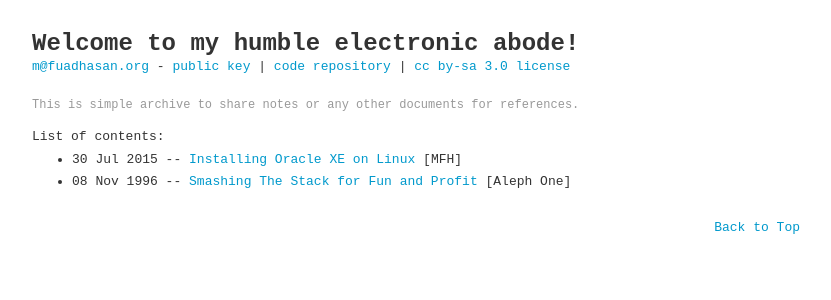
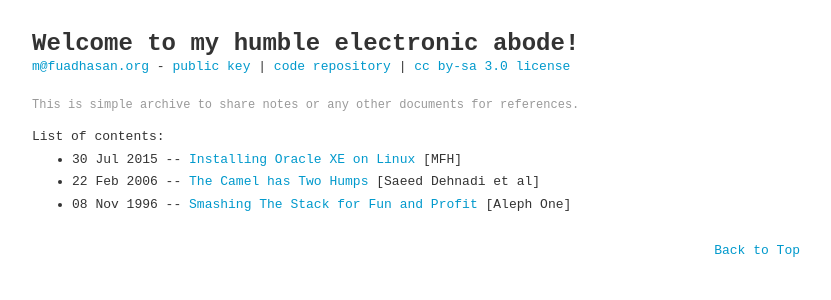
Before and after one commit to mfh/mfh.github.io, a Jekyll site: the page built from index.md, in a window 1280 px wide. Shown: the top 300 px of the page, without its empty margins (224-1055 px from the left). Built offline with Jekyll 4.4.1, drawn with Linux system fonts in a browser that asks for light colours.

Commit message:
update contents

```diff
--- a/_includes/_contents-index.html
+++ b/_includes/_contents-index.html
@@ -1,5 +1,6 @@
 List of contents:
 <ul>
     <li>30 Jul 2015 -- <a href="/contents/20150730-Installing_Oracle_XE_on_Linux-MFH.txt">Installing Oracle XE on Linux</a> [MFH]</li>
+    <li>22 Feb 2006 -- <a href="/contents/20060222-The_Camel_has_Two_Humps-Saeed_Dehnadi_et_al.pdf">The Camel has Two Humps</a> [Saeed Dehnadi et al]</li>
     <li>08 Nov 1996 -- <a href="/contents/19961108-Smashing_The_Stack_for_Fun_and_Profit-Aleph_One.txt">Smashing The Stack for Fun and Profit</a> [Aleph One]</li>
 </ul>
```
Also changed, not shown: 1 other file.
